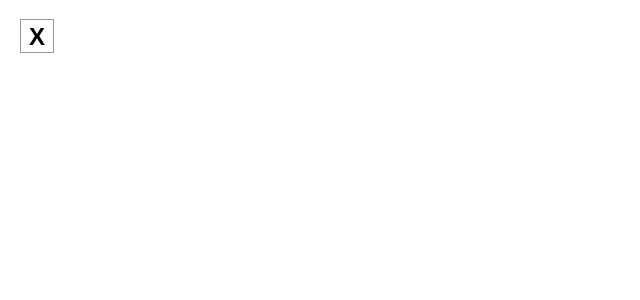
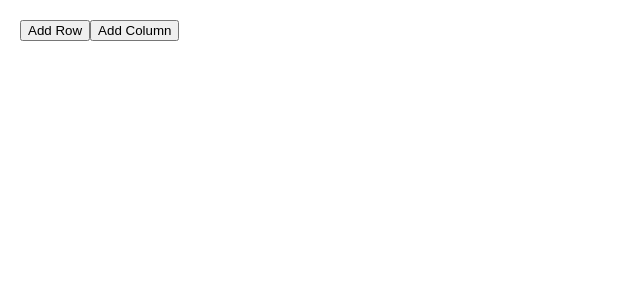
Before and after one commit to ceonz/Assignment-4-reactGridmaker, a React (Create React App) app in the folder src/: page / in a window 1280 px wide. Shown: the top 300 px of the page, without its empty margins (0-640 px from the left). Built offline with nearby package versions, Linux system fonts and the light colour scheme.

Commit message:
add row and column functionality (#1)

```diff
--- a/src/App.js
+++ b/src/App.js
@@ -1,3 +1,49 @@
-export default function Square() {
-  return <button className="square">X</button>;
+import React, { useState } from "react";
+
+function Grid({ grid }) {
+  return (
+    <div>
+      {grid.map((row, rowIndex) => (
+        <div className="board-row" key={rowIndex}>
+          {row.map((cell, cellIndex) => (
+            <button className="square" key={cellIndex}>
+              {cell}
+            </button>
+          ))}
+        </div>
+      ))}
+    </div>
+  );
 }
+
+export default function App() {
+  const [grid, setGrid] = useState([]);
+
+  const addRow = () => {
+    if (grid.length === 0) {
+      setGrid([[" "]]);
+    } else {
+      const newRow = new Array(grid[0]?.length || 0).fill(" ");
+      setGrid([...grid, newRow]);
+    }
+  };
+
+  const addColumn = () => {
+    if (grid.length === 0) {
+      setGrid([[" "]]);
+    } else {
+      const newGrid = grid.map((row) => [...row, " "]);
+      setGrid(newGrid);
+    }
+  };
+
+  return (
+    <div className="game">
+      <div>
+        <button onClick={addRow}>Add Row</button>
+        <button onClick={addColumn}>Add Column</button>
+      </div>
+      <Grid grid={grid} />
+    </div>
+  );
+}
```
